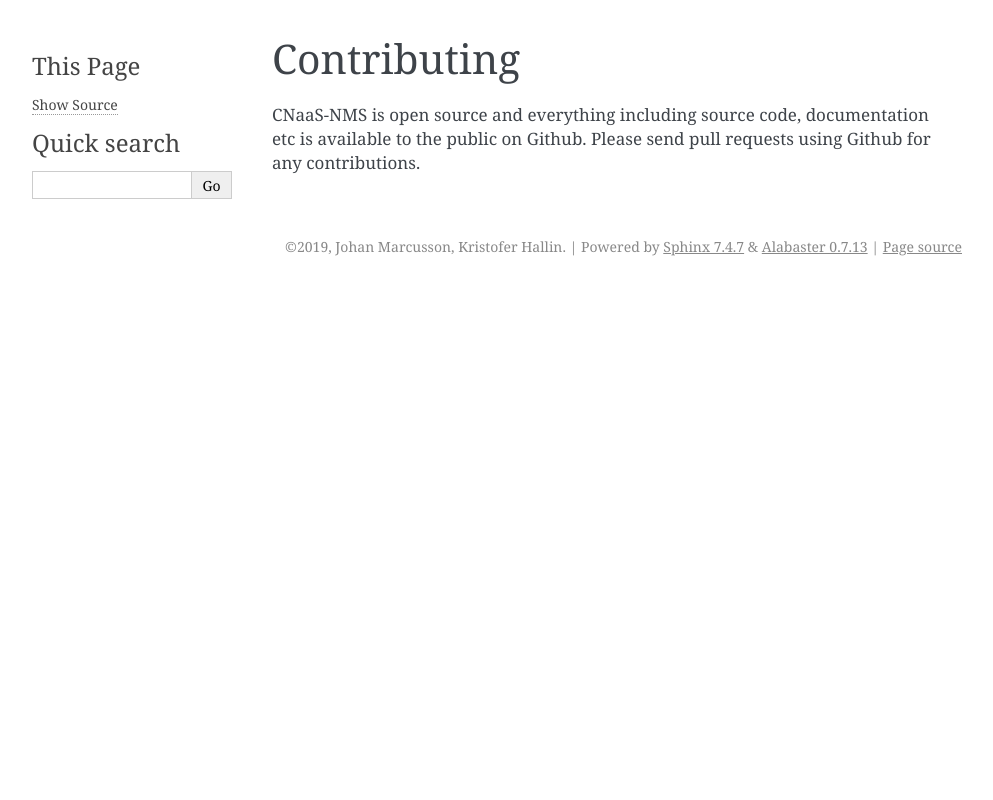
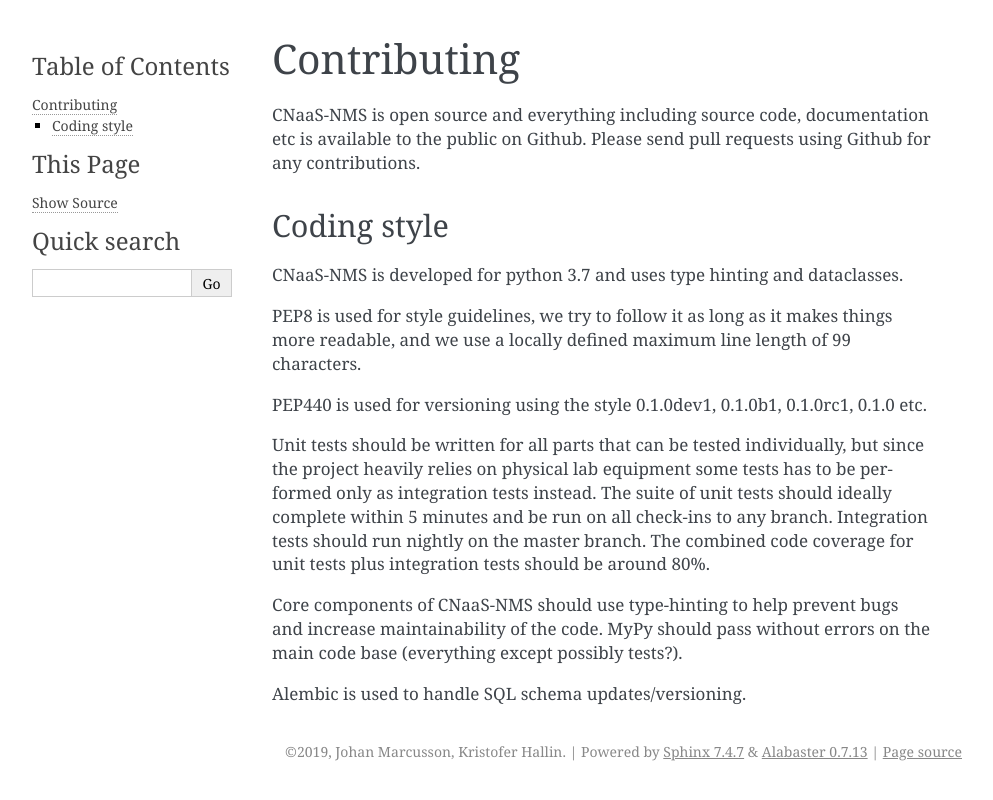
Before and after one commit to SUNET/cnaas-nms, a Sphinx documentation site: the page built from docs/contributing/index.rst, in a window 1280 px wide. Shown: the top 800 px of the page, without its empty margins (148-1141 px from the left). Built offline with Sphinx 7.4.7, drawn with Linux system fonts in a browser that asks for light colours.

Commit message:
Add contributing/coding style docs (mostly from architecture document)

```diff
--- a/docs/contributing/index.rst
+++ b/docs/contributing/index.rst
@@ -3,3 +3,25 @@
 
 CNaaS-NMS is open source and everything including source code, documentation etc is available
 to the public on Github. Please send pull requests using Github for any contributions.
+
+Coding style
+------------
+
+CNaaS-NMS is developed for python 3.7 and uses type hinting and dataclasses.
+
+PEP8 is used for style guidelines, we try to follow it as long as it makes things more readable,
+and we use a locally defined maximum line length of 99 characters.
+
+PEP440 is used for versioning using the style 0.1.0dev1, 0.1.0b1, 0.1.0rc1, 0.1.0 etc.
+
+Unit tests should be written for all parts that can be tested individually, but since the
+project heavily relies on physical lab equipment some tests has to be performed only as
+integration tests instead. The suite of unit tests should ideally complete within 5 minutes
+and be run on all check-ins to any branch. Integration tests should run nightly on the master
+branch. The combined code coverage for unit tests plus integration tests should be around 80%.
+
+Core components of CNaaS-NMS should use type-hinting to help prevent bugs and increase
+maintainability of the code. MyPy should pass without errors on the main code base (everything
+except possibly tests?).
+
+Alembic is used to handle SQL schema updates/versioning.
```
